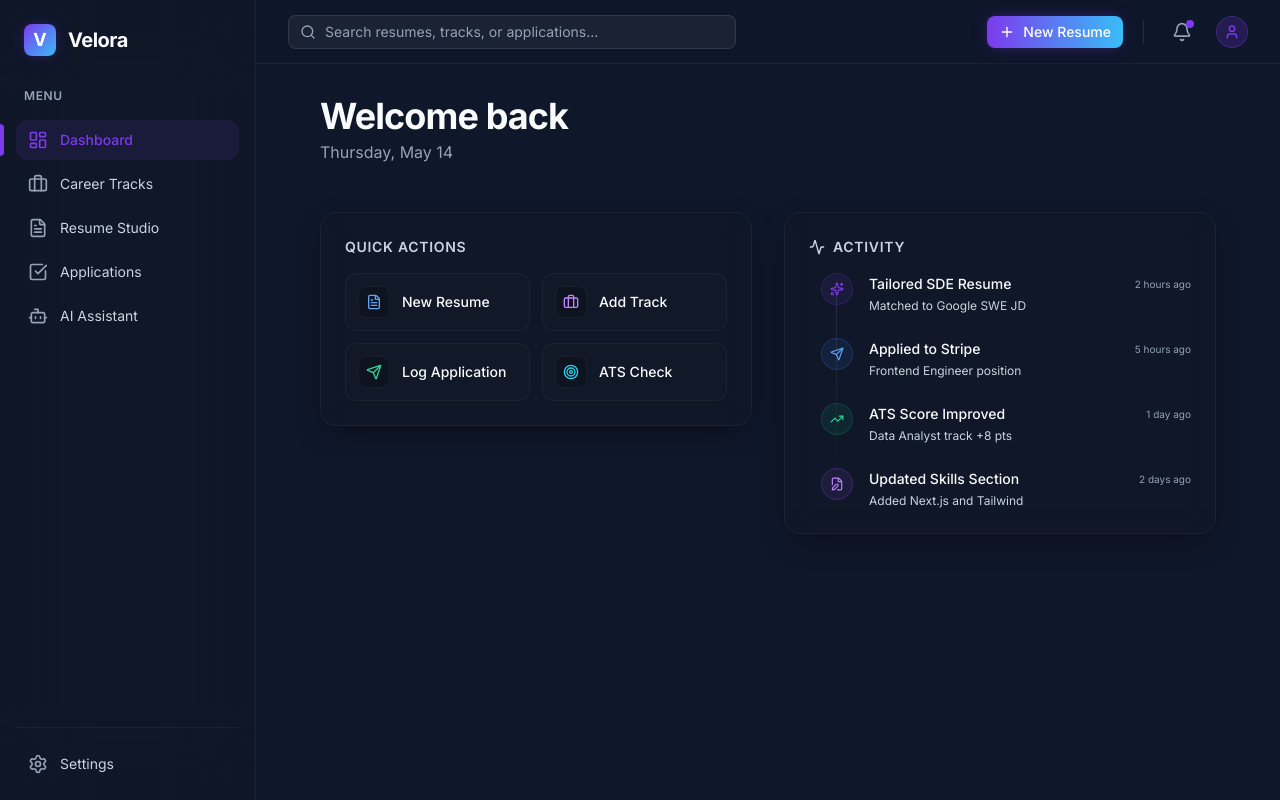
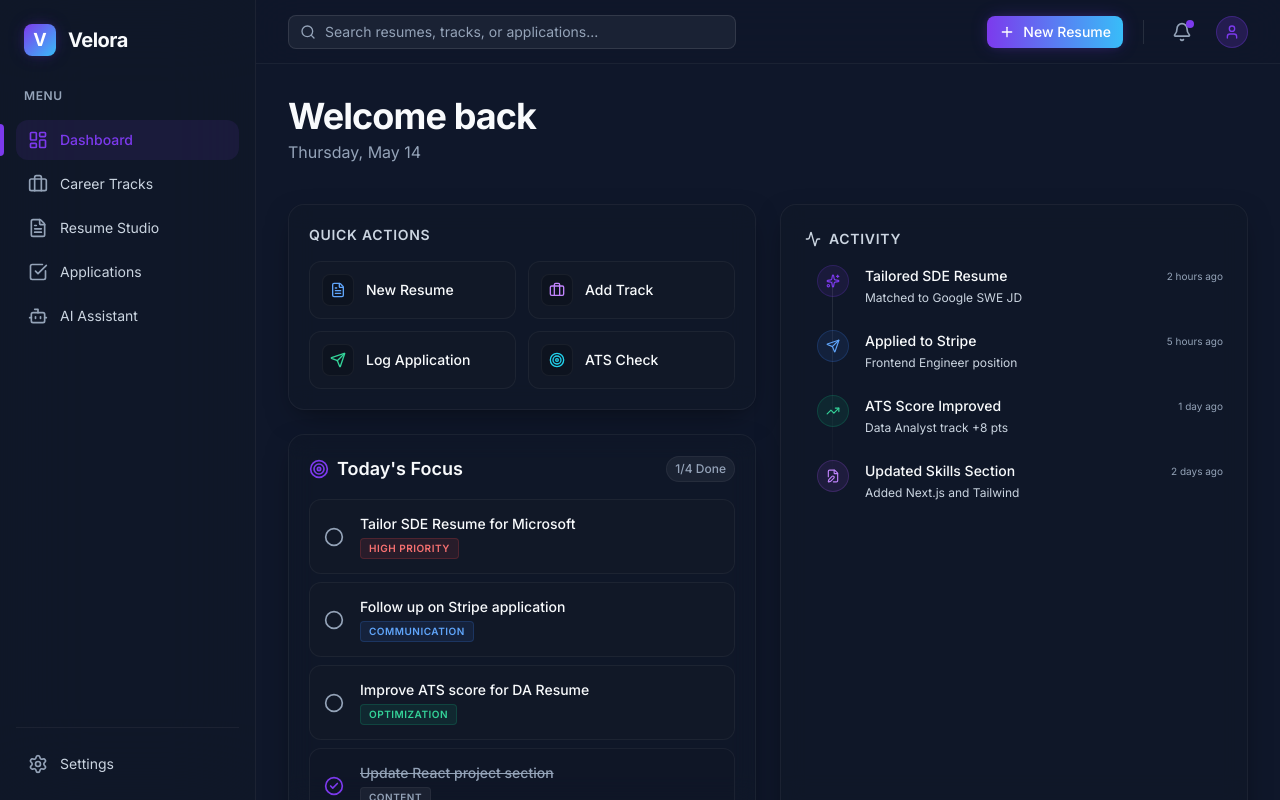
Before and after one commit to Slash-495/Velora, a Next.js app: page /dashboard in a window 1280 px wide. Built offline with nearby package versions, Linux system fonts and the light colour scheme; no server answers.

Commit message:
fix the ui of dashboard

```diff
--- a/app/dashboard/page.tsx
+++ b/app/dashboard/page.tsx
@@ -3,12 +3,14 @@
 import { motion } from "framer-motion";
 import { QuickActions } from "@/components/dashboard/widgets/QuickActions";
 import { ActivityTimeline } from "@/components/dashboard/widgets/ActivityTimeline";
+import { TodaysFocus } from "@/components/dashboard/widgets/TodaysFocus";
+import { Upcoming } from "@/components/dashboard/widgets/Upcoming";
 
 export default function DashboardPage() {
   const date = new Date().toLocaleDateString('en-US', { weekday: 'long', month: 'long', day: 'numeric' });
 
   return (
-    <div className="max-w-4xl mx-auto space-y-8 pb-12">
+    <div className="max-w-6xl mx-auto space-y-8 pb-12">
       {/* Welcome Section */}
       <motion.div
         initial={{ opacity: 0, y: 20 }}
@@ -19,24 +21,35 @@ export default function DashboardPage() {
         <p className="text-text-muted mt-1">{date}</p>
       </motion.div>
 
-      {/* Clean Dashboard Layout */}
-      <div className="grid grid-cols-1 md:grid-cols-2 gap-8 pt-4">
+      {/* Balanced Dashboard Layout */}
+      <div className="grid grid-cols-1 lg:grid-cols-2 gap-6 pt-2">
 
-        {/* Left Column: Quick Actions */}
-        <div className="space-y-8">
-          <div className="card-premium p-6 rounded-2xl border border-white/5 bg-surface/50">
+        {/* Left Column */}
+        <div className="space-y-6">
+          <div className="card-premium p-5 rounded-2xl border border-white/5 bg-surface/50">
             <QuickActions />
+          </div>
+
+          <div className="card-premium p-5 rounded-2xl border border-white/5 bg-surface/30">
+            <TodaysFocus />
           </div>
         </div>
 
-        {/* Right Column: Activity Timeline */}
-        <div className="space-y-8">
-          <div className="card-premium p-6 rounded-2xl border border-white/5 bg-surface/50">
+        {/* Right Column */}
+        <div className="space-y-6">
+          <div className="card-premium p-6 rounded-2xl border border-white/5 bg-surface/50 h-full">
             <ActivityTimeline />
           </div>
         </div>
 
       </div>
+
+      {/* Bottom Full-Width Section */}
+      <div className="pt-2">
+        <div className="card-premium p-5 rounded-2xl border border-white/5 bg-surface/30">
+          <Upcoming />
+        </div>
+      </div>
     </div>
   );
 }
--- /dev/null
+++ b/components/dashboard/widgets/ResumeHealth.tsx
@@ -0,0 +1,59 @@
+"use client";
+
+import { motion } from "framer-motion";
+import { Activity, ShieldCheck } from "lucide-react";
+import Link from "next/link";
+
+export function ResumeHealth() {
+  return (
+    <div className="space-y-4">
+      <div className="flex items-center justify-between">
+        <h2 className="text-sm font-semibold text-text-secondary uppercase tracking-wider flex items-center gap-2">
+          <Activity className="w-4 h-4" />
+          Overall Health
+        </h2>
+      </div>
+
+      <div className="flex items-center gap-4">
+        <div className="relative w-16 h-16 shrink-0 flex items-center justify-center">
+          {/* Mock circular progress SVG */}
+          <svg className="w-full h-full -rotate-90" viewBox="0 0 36 36">
+            <path
+              className="text-white/5"
+              strokeWidth="3"
+              stroke="currentColor"
+              fill="none"
+              d="M18 2.0845 a 15.9155 15.9155 0 0 1 0 31.831 a 15.9155 15.9155 0 0 1 0 -31.831"
+            />
+            <path
+              className="text-primary drop-shadow-[0_0_8px_rgba(var(--primary),0.8)]"
+              strokeDasharray="89, 100"
+              strokeWidth="3"
+              strokeLinecap="round"
+              stroke="currentColor"
+              fill="none"
+              d="M18 2.0845 a 15.9155 15.9155 0 0 1 0 31.831 a 15.9155 15.9155 0 0 1 0 -31.831"
+            />
+          </svg>
+          <div className="absolute inset-0 flex flex-col items-center justify-center">
+            <span className="text-lg font-bold text-text-primary leading-none">89</span>
+          </div>
+        </div>
+
+        <div className="flex flex-col gap-1.5">
+          <p className="text-sm font-medium text-text-primary flex items-center gap-1.5">
+            <ShieldCheck className="w-4 h-4 text-emerald-400" />
+            Good Standing
+          </p>
+          <p className="text-xs text-text-muted">
+            Your ATS scores are in the top 15% of candidates. Keep iterating!
+          </p>
+        </div>
+      </div>
+
+      <Link href="/dashboard/resume-studio" className="btn-glow w-full py-2.5 rounded-xl text-xs flex justify-center mt-2">
+        View Analytics
+      </Link>
+    </div>
+  );
+}
--- /dev/null
+++ b/components/dashboard/widgets/TodaysFocus.tsx
@@ -0,0 +1,107 @@
+"use client";
+
+import { motion } from "framer-motion";
+import { CheckCircle2, Circle, Target, ArrowRight } from "lucide-react";
+import Link from "next/link";
+import { useState } from "react";
+
+const initialTasks = [
+  {
+    id: 1,
+    title: "Tailor SDE Resume for Microsoft",
+    tag: "High Priority",
+    completed: false,
+    color: "bg-red-500/10 text-red-400 border-red-500/20"
+  },
+  {
+    id: 2,
+    title: "Follow up on Stripe application",
+    tag: "Communication",
+    completed: false,
+    color: "bg-blue-500/10 text-blue-400 border-blue-500/20"
+  },
+  {
+    id: 3,
+    title: "Improve ATS score for DA Resume",
+    tag: "Optimization",
+    completed: false,
+    color: "bg-emerald-500/10 text-emerald-400 border-emerald-500/20"
+  },
+  {
+    id: 4,
+    title: "Update React project section",
+    tag: "Content",
+    completed: true,
+    color: "bg-white/5 text-text-muted border-white/5"
+  }
+];
+
+export function TodaysFocus() {
+  const [tasks, setTasks] = useState(initialTasks);
+
+  const toggleTask = (id: number) => {
+    setTasks(tasks.map(task =>
+      task.id === id ? { ...task, completed: !task.completed } : task
+    ));
+  };
+
+  return (
+    <div className="space-y-4">
+      <div className="flex items-center justify-between">
+        <h2 className="text-lg font-semibold text-text-primary flex items-center gap-2">
+          <Target className="w-5 h-5 text-primary" />
+          Today's Focus
+        </h2>
+        <span className="text-xs font-medium px-2 py-1 rounded-full bg-white/5 text-text-muted border border-white/5">
+          {tasks.filter(t => t.completed).length}/{tasks.length} Done
+        </span>
+      </div>
+
+      <div className="grid gap-2">
+        {tasks.map((task, index) => (
+          <motion.div
+            key={task.id}
+            initial={{ opacity: 0, y: 10 }}
+            animate={{ opacity: 1, y: 0 }}
+            transition={{ delay: index * 0.1 }}
+            className={`group flex items-center justify-between p-3.5 rounded-xl border transition-all duration-300 hover:shadow-lg ${
+              task.completed
+                ? "bg-surface/30 border-white/5 opacity-60"
+                : "bg-surface border-white/5 hover:border-white/10 hover:-translate-y-0.5"
+            }`}
+          >
+            <div className="flex items-center gap-4">
+              <button
+                onClick={() => toggleTask(task.id)}
+                className="shrink-0 transition-transform active:scale-90"
+              >
+                {task.completed ? (
+                  <CheckCircle2 className="w-5 h-5 text-primary" />
+                ) : (
+                  <Circle className="w-5 h-5 text-text-muted group-hover:text-primary transition-colors" />
+                )}
+              </button>
+
+              <div className="flex flex-col">
+                <span className={`text-sm font-medium transition-colors ${
+                  task.completed ? "text-text-muted line-through" : "text-text-primary group-hover:text-white"
+                }`}>
+                  {task.title}
+                </span>
+                <span className={`text-[10px] uppercase tracking-wider font-semibold mt-1 px-2 py-0.5 rounded border inline-flex w-fit ${
+                  task.completed ? "bg-white/5 text-text-muted border-white/5" : task.color
+                }`}>
+                  {task.tag}
+                </span>
+              </div>
+            </div>
+
+            <button className="opacity-0 group-hover:opacity-100 p-1.5 rounded-lg hover:bg-white/10 text-text-muted hover:text-text-primary transition-all">
+              <ArrowRight className="w-4 h-4" />
+            </button>
+          </motion.div>
+        ))}
+      </div>
+    </div>
+  );
+}
--- /dev/null
+++ b/components/dashboard/widgets/Upcoming.tsx
@@ -0,0 +1,81 @@
+"use client";
+
+import { motion } from "framer-motion";
+import { Calendar, Clock, Video, Mail, FileText } from "lucide-react";
+
+const events = [
+  {
+    id: 1,
+    title: "Google OA Deadline",
+    date: "Tomorrow, 11:59 PM",
+    icon: Clock,
+    color: "text-red-400",
+    bg: "bg-red-500/10",
+    border: "border-red-500/20"
+  },
+  {
+    id: 2,
+    title: "Interview with Stripe",
+    date: "Friday, 2:00 PM EST",
+    icon: Video,
+    color: "text-primary",
+    bg: "bg-primary/10",
+    border: "border-primary/20"
+  },
+  {
+    id: 3,
+    title: "Resume Review Pending",
+    date: "Awaiting AI Analysis",
+    icon: FileText,
+    color: "text-amber-400",
+    bg: "bg-amber-500/10",
+    border: "border-amber-500/20"
+  },
+  {
+    id: 4,
+    title: "Follow-up Recruiter Email",
+    date: "Next Monday",
+    icon: Mail,
+    color: "text-blue-400",
+    bg: "bg-blue-500/10",
+    border: "border-blue-500/20"
+  }
+];
+
+export function Upcoming() {
+  return (
+    <div className="space-y-4">
+      <div className="flex items-center gap-2">
+        <Calendar className="w-5 h-5 text-text-secondary" />
+        <h2 className="text-sm font-semibold text-text-secondary uppercase tracking-wider">Upcoming</h2>
+      </div>
+
+      <div className="bg-surface/50 border border-white/5 rounded-2xl p-4">
+        <div className="grid grid-cols-1 md:grid-cols-2 lg:grid-cols-4 gap-4 relative z-10">
+          {events.map((event, index) => (
+            <motion.div
+              key={event.id}
+              initial={{ opacity: 0, y: 10 }}
+              animate={{ opacity: 1, y: 0 }}
+              transition={{ delay: index * 0.1 }}
+              className="flex items-start gap-3 p-3 rounded-xl bg-surface border border-white/5 hover:border-white/10 hover:bg-white/5 transition-all group"
+            >
+              <div className={`w-8 h-8 rounded-lg ${event.bg} ${event.border} border flex items-center justify-center shrink-0 mt-0.5 group-hover:scale-110 transition-transform`}>
+                <event.icon className={`w-4 h-4 ${event.color}`} />
+              </div>
+
+              <div className="flex flex-col">
+                <span className="text-sm font-medium text-text-primary group-hover:text-white transition-colors">
+                  {event.title}
+                </span>
+                <span className="text-[11px] font-medium text-text-muted mt-0.5">
+                  {event.date}
+                </span>
+              </div>
+            </motion.div>
+          ))}
+        </div>
+      </div>
+    </div>
+  );
+}
```
